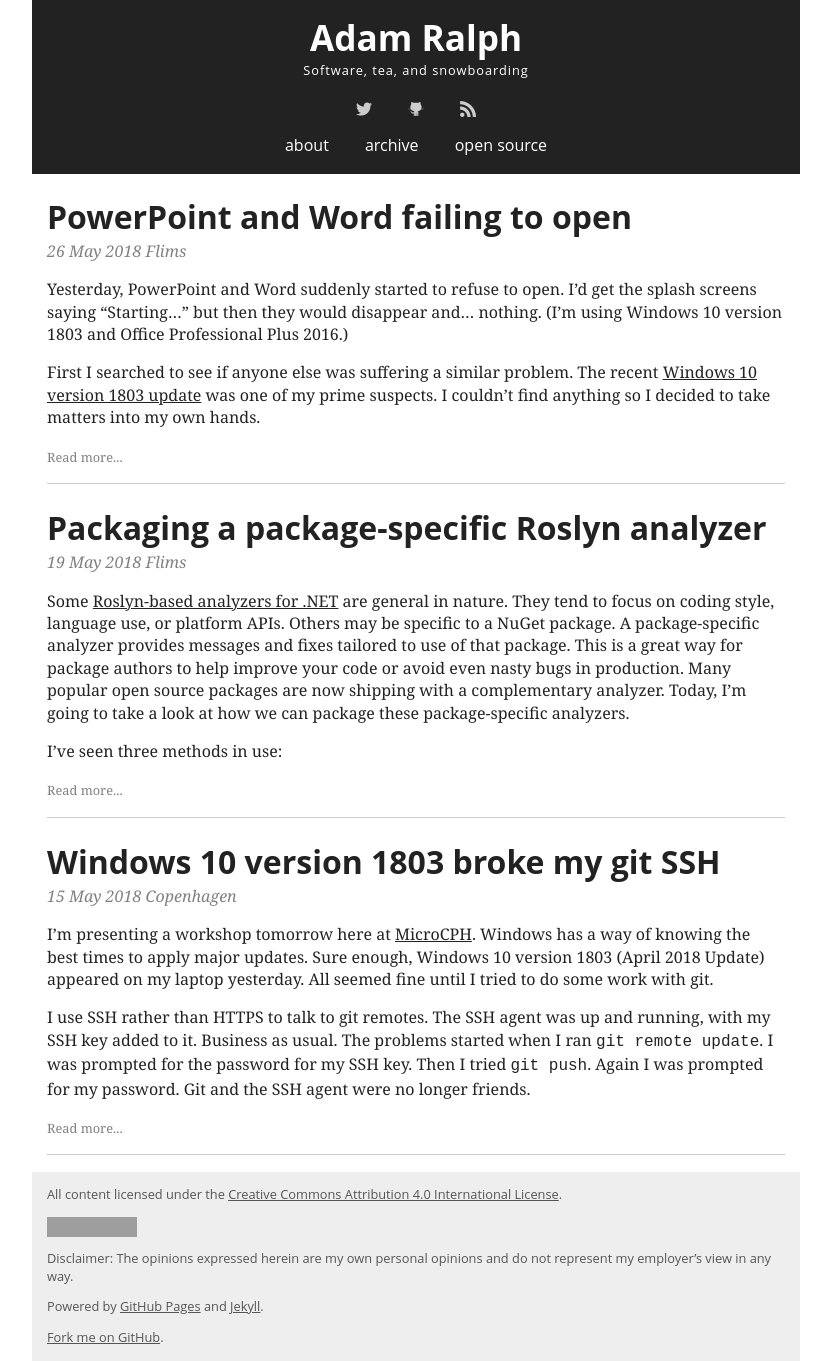
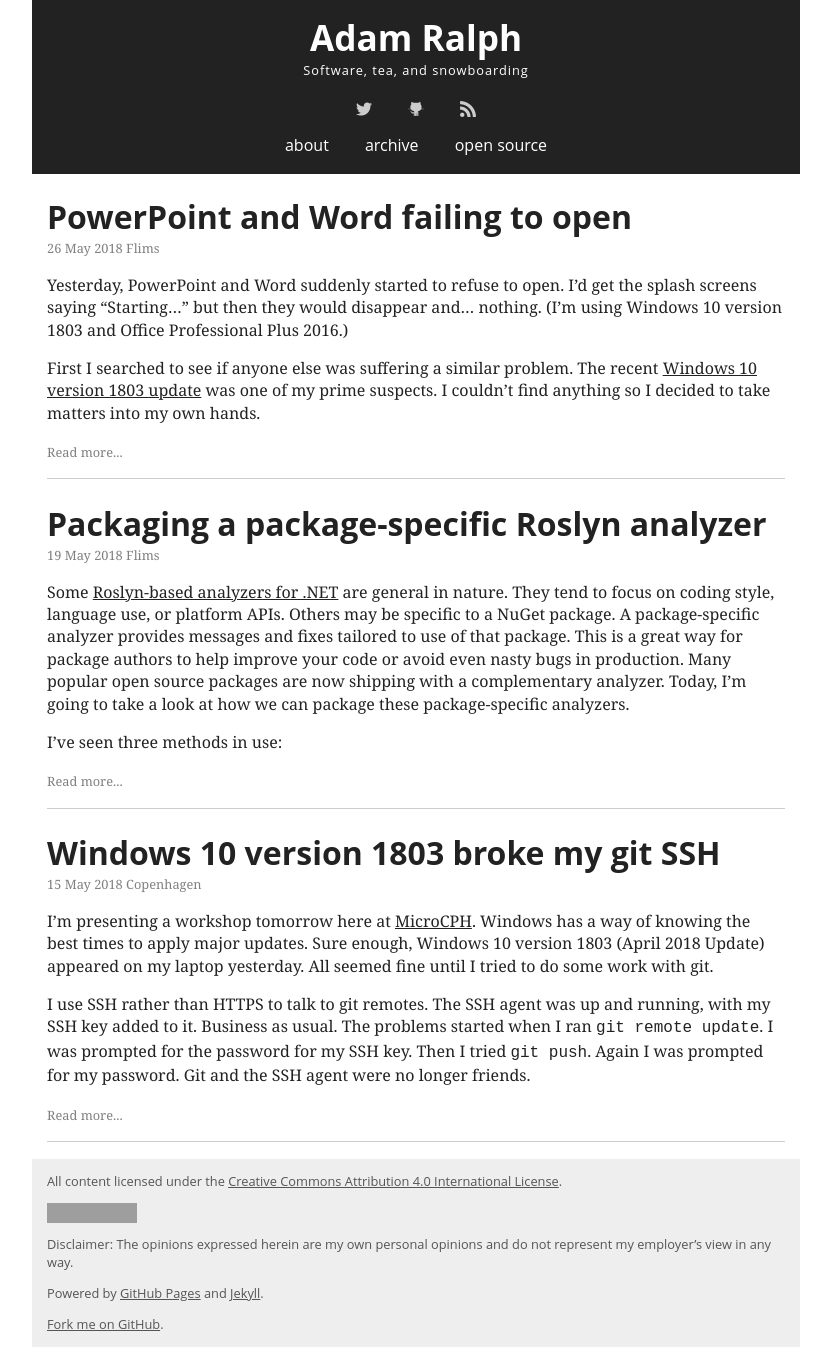
Before and after one commit to adamralph/adamralph.github.com, a Jekyll site: the page built from index.html, in a window 1280 px wide. Shown: the whole page, without its empty margins (224-1055 px from the left). Built offline with Jekyll 4.4.1, drawn with Linux system fonts in a browser that asks for light colours; grey boxes are pictures that could not be loaded.

Commit message:
make post meta small instead of italic

```diff
--- a/css/default.css
+++ b/css/default.css
@@ -81,7 +81,7 @@
 
 p.post-meta {
     color: gray;
-    font-style: italic;
+    font-size: 0.8em;
     margin-top: 0em;
 }
 
```
